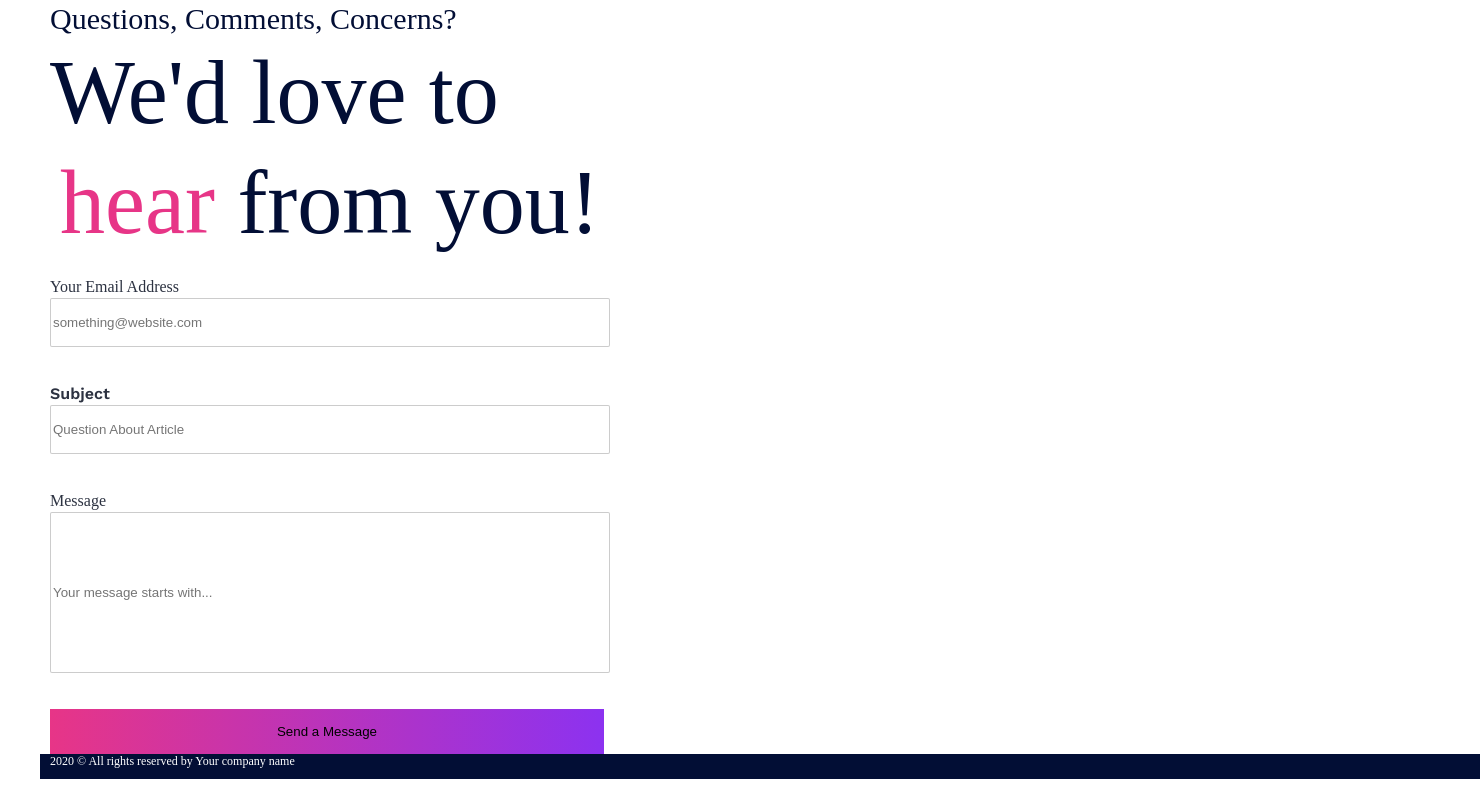
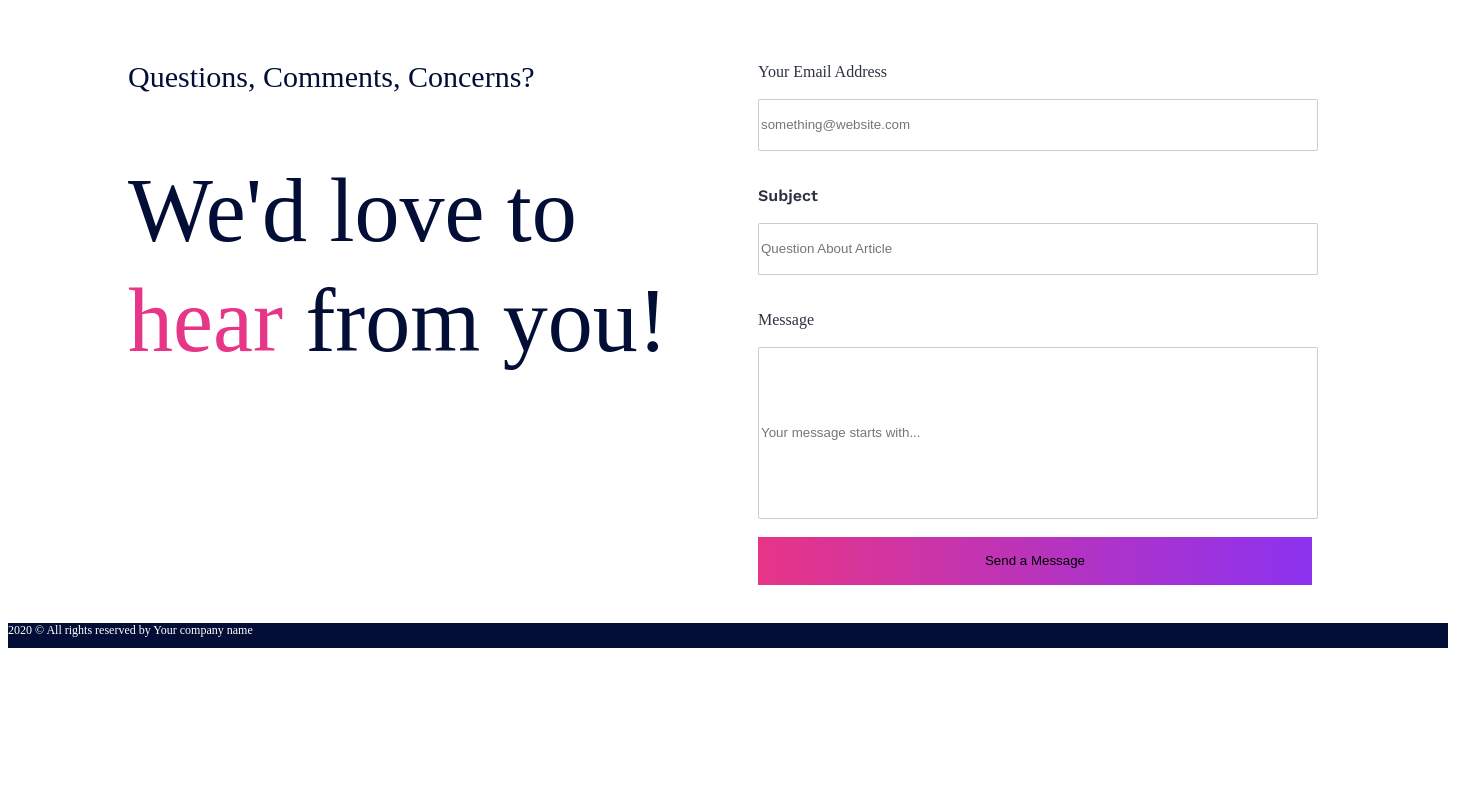
Before and after one commit to Group-5-Hacktive/final-project-3, a plain HTML site: page index.html in a window 1280 px wide. Shown: the whole page, 1480 px wide, since content can reach past the window. Drawn offline with nearby package versions, Linux system fonts and the light colour scheme; a web font is replaced by a local one.

Commit message:
margin add

```diff
--- a/style.css
+++ b/style.css
@@ -1,14 +1,18 @@
-* {
-   margin: 0;
-   left: 0;
-   right: 0;
-
-   margin-left: 10px;
+body {
+    position: absolute;
+    left: 0;
+    right: 0;
+    top: 0;
+    bottom:0;
+}
 
 
+.right-title {
+    margin-left: 120px;
 }
 
 .text-1{
+
     width: 584px;
     height: 38px;
     left: 135px;
@@ -54,9 +58,8 @@
     left: 752px;
     top: 3941px;
 
-    display: flex;
-    flex-direction: column;
-
+    margin-left: 750px;
+    margin-top: -410px;
 }
 
 .email {
@@ -179,9 +182,11 @@
     top: 4531px;
 
     background: #020E35;
+    margin-top: 100px;
 }
 
 .copyright {
+
     width: 258px;
     height: 15px;
     left: 135px;
```
Also changed, not shown: index.html (+3 -2 lines).
